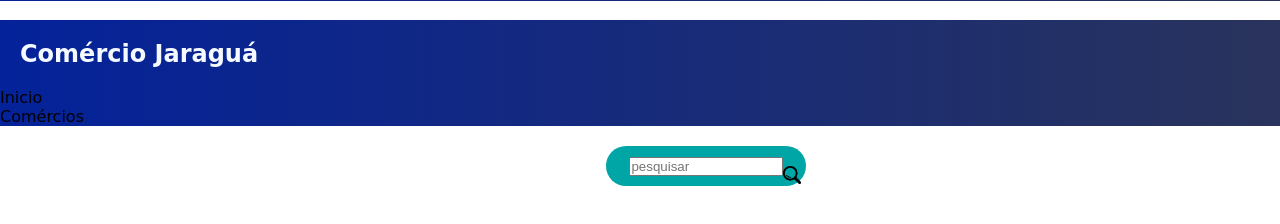
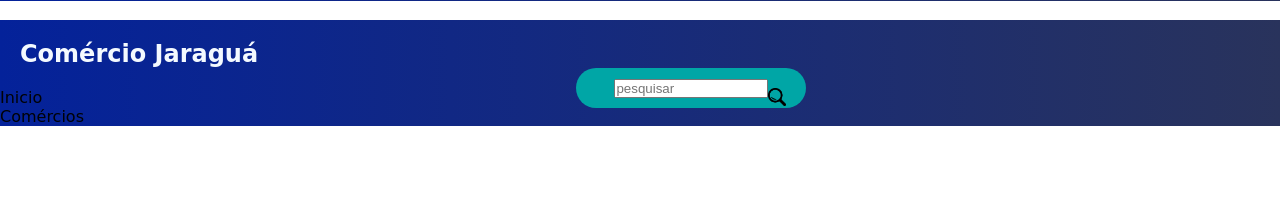
Before and after one commit to Daniloalmeid/comerciojaragua, a plain HTML site: page index.html in a window 1280 px wide. Shown: the part 94-318 px from the top of the page. Drawn offline with Linux system fonts and the light colour scheme; a web font is replaced by a local one.

Commit message:
Update style.css

```diff
--- a/estilos/style.css
+++ b/estilos/style.css
@@ -62,10 +62,9 @@ section#comercio{
     }
     form{
         position: absolute;
-        width: 200px;
+        width: 230px;
         height: 29px;
         right: 37%;
-        top: 30%;
         margin: auto;
         text-align: center;
         background: var(--cor3);height: 40px;
```
